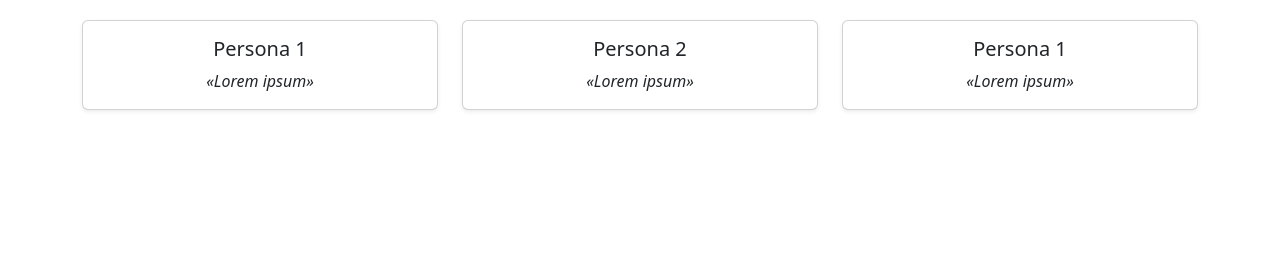
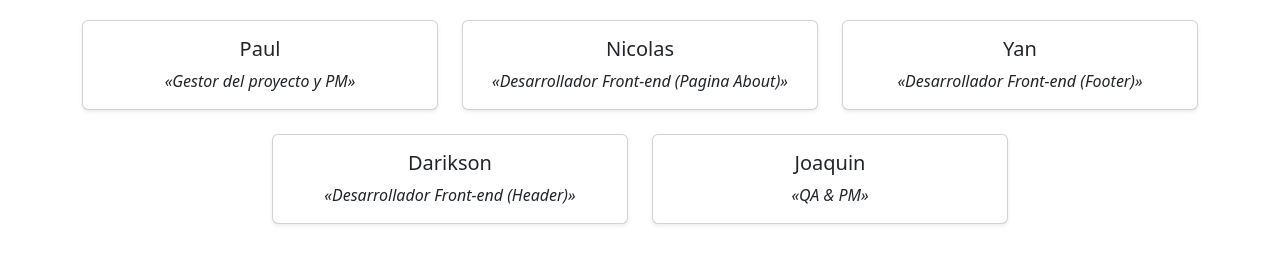
Before and after one commit to npauuul/einformativo, a plain HTML site: page about.html in a window 1280 px wide. Shown: the part 346-610 px from the top of the page. Drawn offline with nearby package versions, Linux system fonts and the light colour scheme; no server answers.

Commit message:
Update about
Add project description and members and defining their roles

```diff
--- a/about.html
+++ b/about.html
@@ -35,8 +35,8 @@
                 <div class="col-md-4 mb-4">
                     <div class="card shadow-sm">
                         <div class="card-body text-center">
-                            <h5 class="card-title">Persona 1</h5>
-                            <p class="card-text"><em>«Lorem ipsum»</em></p>
+                            <h5 class="card-title">Paul</h5>
+                            <p class="card-text"><em>«Gestor del proyecto y PM»</em></p>
                         </div>
                     </div>
                 </div>
@@ -44,8 +44,8 @@
                 <div class="col-md-4 mb-4">
                     <div class="card shadow-sm">
                         <div class="card-body text-center">
-                            <h5 class="card-title">Persona 2</h5>
-                            <p class="card-text"><em>«Lorem ipsum»</em></p>
+                            <h5 class="card-title">Nicolas</h5>
+                            <p class="card-text"><em>«Desarrollador Front-end (Pagina About)»</em></p>
                         </div>
                     </div>
                 </div>
@@ -53,8 +53,26 @@
                 <div class="col-md-4 mb-4">
                     <div class="card shadow-sm">
                         <div class="card-body text-center">
-                            <h5 class="card-title">Persona 1</h5>
-                            <p class="card-text"><em>«Lorem ipsum»</em></p>
+                            <h5 class="card-title">Yan</h5>
+                            <p class="card-text"><em>«Desarrollador Front-end (Footer)»</em></p>
+                        </div>
+                    </div>
+                </div>
+                <!-- Miembro 4 -->
+                <div class="col-md-4 mb-4">
+                    <div class="card shadow-sm">
+                        <div class="card-body text-center">
+                            <h5 class="card-title">Darikson</h5>
+                            <p class="card-text"><em>«Desarrollador Front-end (Header)»</em></p>
+                        </div>
+                    </div>
+                </div>
+                <!-- Miembro 5 -->
+                <div class="col-md-4 mb-4">
+                    <div class="card shadow-sm">
+                        <div class="card-body text-center">
+                            <h5 class="card-title">Joaquin</h5>
+                            <p class="card-text"><em>«QA & PM»</em></p>
                         </div>
                     </div>
                 </div>
```
